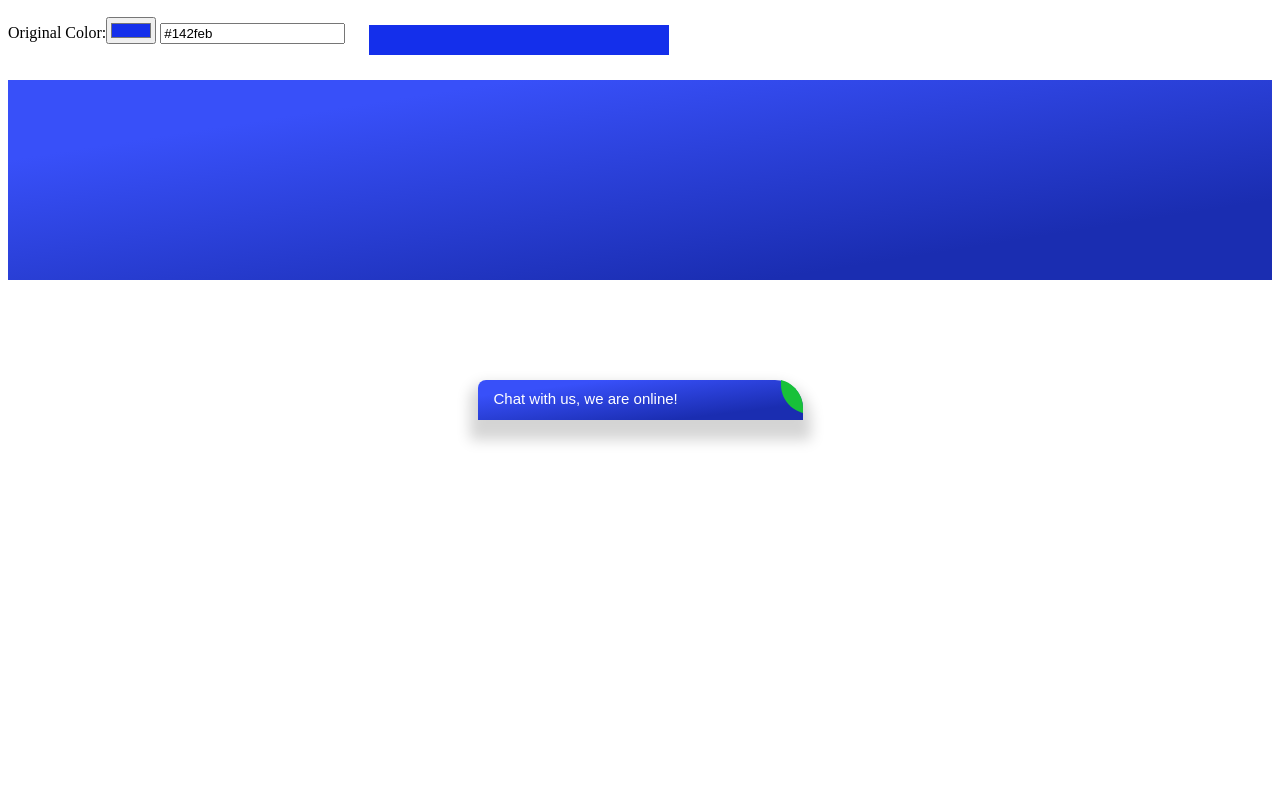
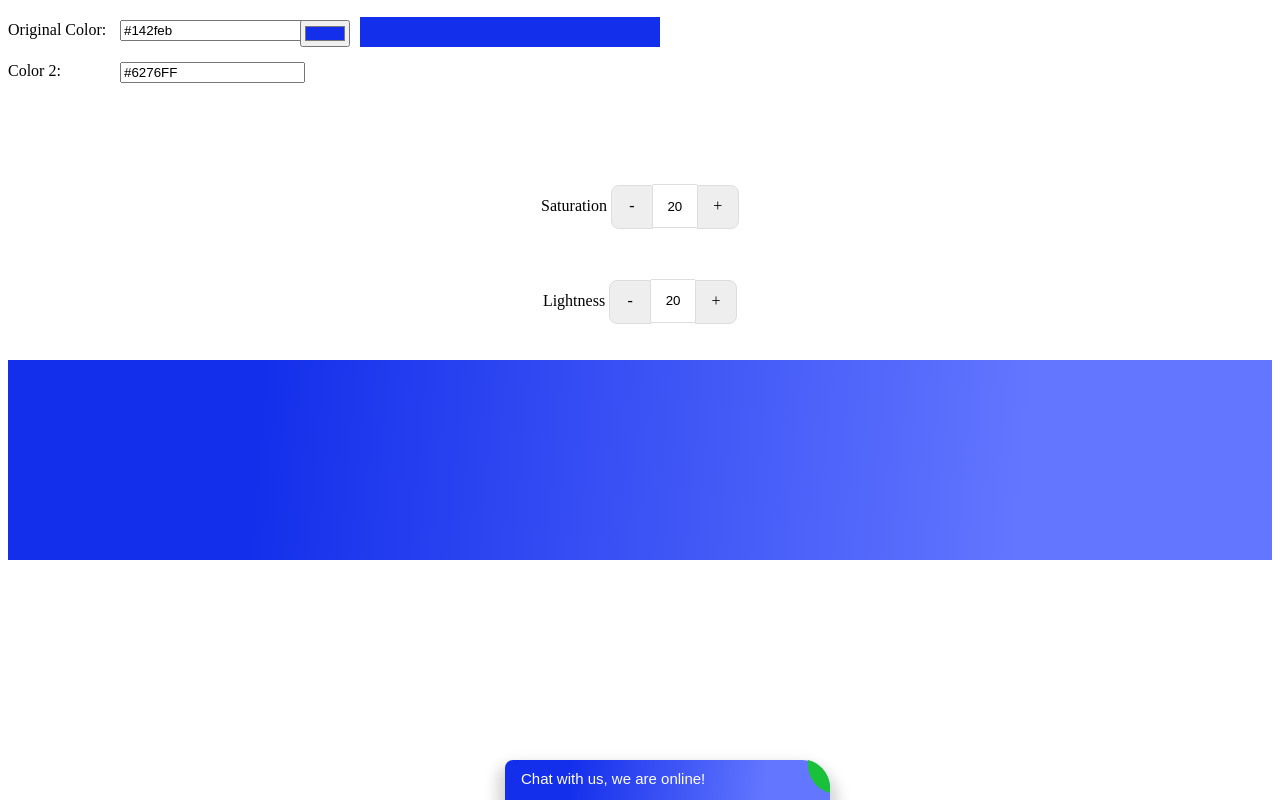
Before and after one commit to k4o4/gradient, a plain HTML site: page index.html in a window 1280 px wide. Drawn offline with Linux system fonts and the light colour scheme.

Commit message:
Update index.html

```diff
--- a/index.html
+++ b/index.html
@@ -5,17 +5,34 @@
 </head>
 <body>
 
-<label>Original Color:</label><input type="color" name="color1" id="cp" value="#142feb">
-<input type="text" name="RGBcolor" id="RGBcolor">
-<div id="originalColor"></div><br>
+<label id="oc">Original Color:</label>
+<input type="text" class="colorInput" name="RGBcolor" id="RGBcolor"><input type="color" name="color1" id="cp" value="#142feb">
+<div id="originalColor"></div><br><br><br>
+<label>Color 2:</label>
+<input type="text" class="colorInput" name="RGBcolor" id="RGBcolor2">
+<div id="secondColor"></div><br>
 <br><br>
 
+<form>
+	<label>Saturation</label>
+	<div class="value-button" id="decrease1" onclick="decreaseValue(1)" value="Decrease Value">-</div>
+	<input type="number" id="number1" value="20" />
+	<div class="value-button" id="increase1" onclick="increaseValue(1)" value="Increase Value">+</div>
+</form>
+<form>
+	<label> Lightness</label>
+	<div class="value-button" id="decrease2" onclick="decreaseValue(2)" value="Decrease Value">-</div>
+	<input type="number" id="number2" value="20" />
+	<div class="value-button" id="increase2" onclick="increaseValue(2)" value="Increase Value">+</div>
+</form>
+
+<br><br>
 <div id="colorBar"></div>
 
 <div id="fakeLabel">
 	<div id="labelText">Chat with us, we are online!</div>
 	<svg xmlns="http://www.w3.org/2000/svg" width="22" height="33" viewBox="0 0 22 33">
-    <path fill="#18c139" fill-rule="evenodd" d="M0-.018c12.635 3.131 22 14.546 22 28.15v4.886C9.365 29.887 0 18.472 0 4.868V-.017z"></path>
+		<path fill="#18c139" fill-rule="evenodd" d="M0-.018c12.635 3.131 22 14.546 22 28.15v4.886C9.365 29.887 0 18.472 0 4.868V-.017z"></path>
 </svg>
 
 </div>
@@ -25,31 +42,45 @@
 	var cp = document.getElementById('cp');
 	var cb = document.getElementById('colorBar');
 	var oc = document.getElementById('originalColor');
+	var sc = document.getElementById('RGBcolor2');
 	var textColor = document.getElementById('RGBcolor');
+	var textColor2 = document.getElementById('RGBcolor2');
 	var fl = document.getElementById('fakeLabel');
 	var leftColor;
 	var rightColor;
 
-	var hueL = 0;
-	var saturationL = 10;
-	var lightnessL = 10;
+	/*var hueL = 0;
+	var saturationL = 0;
+	var lightnessL = 0;*/
 
-	var hueR = 0;
-	var saturationR = -10;
-	var lightnessR = -10;
+	var hue = 0;
+	var saturation = number1.value;
+	var lightness = number2.value;
 
 
 	drawGradient();
+	cp.addEventListener('change', drawGradient);
+	cp.addEventListener('change', drawGradient);
 	cp.addEventListener('change', drawGradient);
 	textColor.addEventListener('change', function(){
 		cp.value = textColor.value;
 		drawGradient();
 	});
+	sc.addEventListener('change', function(){
+		drawGradient(sc.value);
+	});
 
-	function drawGradient() {
-		leftColor = rgbToHex(hslToRgb(increaseSaturation(increaseLightness(rgbToHsl(cp.value), 'L'), 'L')));
-		rightColor = rgbToHex(hslToRgb(increaseSaturation(increaseLightness(rgbToHsl(cp.value), 'R'), 'R')));
-		gradient = 'linear-gradient(to right bottom, ' + leftColor + ' 20%, ' + rightColor + ' 80%)';
+	function drawGradient(color2) {
+		saturation = number1.value;
+		lightness = number2.value;
+		leftColor = cp.value;
+		if(color2) {
+			rightColor = color2;
+		} else {
+			rightColor = rgbToHex(hslToRgb(increaseSaturation(increaseLightness(rgbToHsl(cp.value)))));
+			sc.value = rightColor;
+		}
+		gradient = 'linear-gradient(95deg, ' + leftColor + ' 20%, ' + rightColor + ' 80%)';
 		console.log(gradient);
 		textColor.value = cp.value;
 		oc.style.background = cp.value;
@@ -63,13 +94,13 @@
 		return hsl;
 	}
 
-	function increaseSaturation(hsl, position) {
-		hsl[1] += window['saturation' + position]/100;
+	function increaseSaturation(hsl) {
+		hsl[1] += saturation/100;
 		return hsl;
 	}
 
-	function increaseLightness(hsl, position) {
-		hsl[2] += window['lightness' + position]/100;
+	function increaseLightness(hsl) {
+		hsl[2] += lightness/100;
 		return hsl;
 	}
 
@@ -141,16 +172,38 @@
 	}
 
 	function toHex(n) {
-	    n = parseInt(n, 10);
-	    if (isNaN(n)) return '00';
-	    n = Math.max(0, Math.min(n, 255));
-	    return '0123456789ABCDEF'.charAt((n - n % 16) / 16) + '0123456789ABCDEF'.charAt(n % 16);
+			n = parseInt(n, 10);
+			if (isNaN(n)) return '00';
+			n = Math.max(0, Math.min(n, 255));
+			return '0123456789ABCDEF'.charAt((n - n % 16) / 16) + '0123456789ABCDEF'.charAt(n % 16);
 	}
 
 	jivo_onLoadCallback = function() {
-		jivo_api.showProactiveInvitation('Hello! How may I help you?');
+		jivo_api.showProactiveInvitation('Hello 👋 \n How may I help you?');
 		drawGradient();
 	}
+
+
+
+	/* input */
+
+	function increaseValue(input) {
+		var value = parseInt(document.getElementById('number' + input).value, 10);
+		value = isNaN(value) ? 0 : value;
+		value++;
+		document.getElementById('number' + input).value = value;
+		drawGradient();
+	}
+
+	function decreaseValue(input) {
+		var value = parseInt(document.getElementById('number' + input).value, 10);
+		value = isNaN(value) ? 0 : value;
+		value < 1 ? value = 1 : '';
+		value--;
+		document.getElementById('number' + input).value = value;
+		drawGradient();
+	}
+
 
 
 </script>
@@ -162,19 +215,20 @@
 	#originalColor {
 		display: inline-block;
 		height: 30px;
-		margin-left: 20px;
-		position: relative;
+		left: 360px;
+		position: absolute;
 		top: 17px;
 		width: 300px;
 	}
 	#fakeLabel {
 		border-top-left-radius: 8px;
 		border-top-right-radius: 28px;
+		bottom: 0px;
 		box-shadow: 0 12px 14px 8px rgba(0, 0, 0, 0.17);
 		height: 40px;
 		margin: auto;
-		position: relative;
-		top: 100px;
+		position: fixed;
+		right: 450px;
 		width: 325px;
 	}
 	#fakeLabel > svg {
@@ -191,6 +245,86 @@
 	jdiv[style^="position: fixed;"] {
 		display: none;
 	}
+
+	.colorInput {
+		position: absolute;
+		left: 120px;
+	}
+
+	#RGBcolor {
+		top: 20px;
+	}
+
+	#cp {
+		left: 300px;
+		position: absolute;
+		top: 20px;
+	}
+
+	#oc {
+		position: relative;
+		top: 13px;
+	}
+
+
+/*inputs*/
+	form {
+		width: 300px;
+		margin: 0 auto;
+		text-align: center;
+		padding-top: 50px;
+	}
+
+	.value-button {
+		display: inline-block;
+		border: 1px solid #ddd;
+		margin: 0px;
+		width: 40px;
+		height: 20px;
+		text-align: center;
+		vertical-align: middle;
+		padding: 11px 0;
+		background: #eee;
+		-webkit-touch-callout: none;
+		-webkit-user-select: none;
+		-khtml-user-select: none;
+		-moz-user-select: none;
+		-ms-user-select: none;
+		user-select: none;
+	}
+
+	.value-button:hover {
+		cursor: pointer;
+	}
+
+	div[id^="decrease"] {
+		margin-right: -4px;
+		border-radius: 8px 0 0 8px;
+	}
+
+	div[id^="increase"] {
+		margin-left: -4px;
+		border-radius: 0 8px 8px 0;
+	}
+
+	input[id^="number"] {
+		text-align: center;
+		border: none;
+		border-top: 1px solid #ddd;
+		border-bottom: 1px solid #ddd;
+		margin: 0px;
+		width: 40px;
+		height: 40px;
+	}
+
+	input[type=number]::-webkit-inner-spin-button,
+	input[type=number]::-webkit-outer-spin-button {
+			-webkit-appearance: none;
+			margin: 0;
+	}
+
+
+
 </style>
 
 <!-- BEGIN JIVOSITE CODE {literal} -->
```
